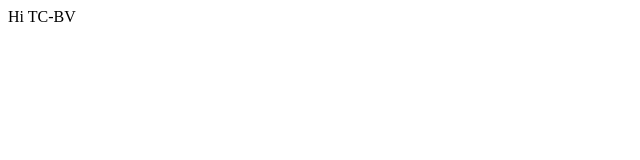
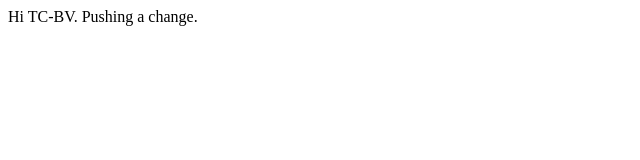
Before and after one commit to garnerp/tc-bv, a plain HTML site: page index.html in a window 1280 px wide. Shown: the whole page, without its empty margins (0-640 px from the left). Drawn offline with Linux system fonts and the light colour scheme.

Commit message:
Update index.html

```diff
--- a/index.html
+++ b/index.html
@@ -1 +1 @@
-<html><head><title>test</title></head><body>Hi TC-BV</body></html>
+<html><head><title>test</title></head><body>Hi TC-BV.  Pushing a change.</body></html>
```
